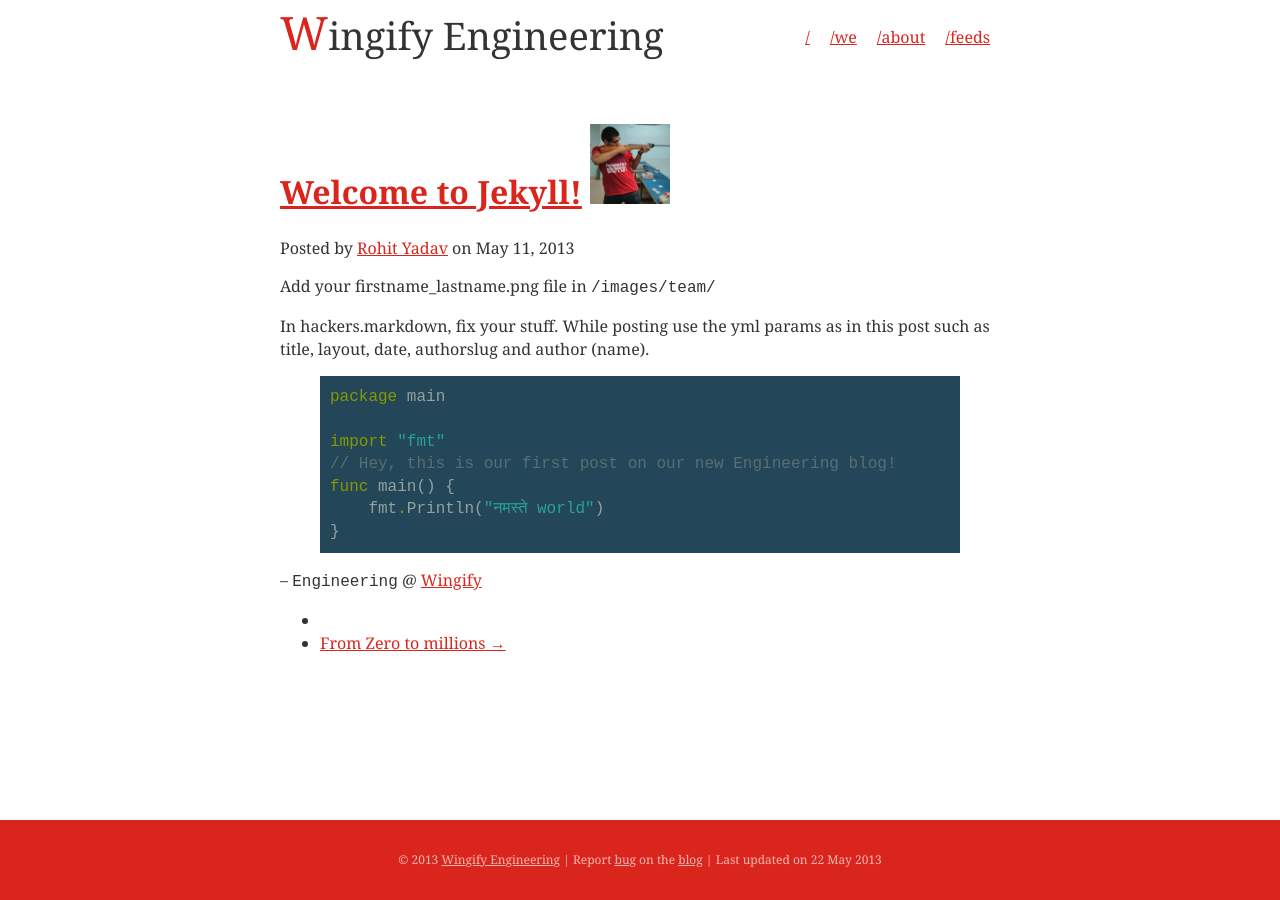
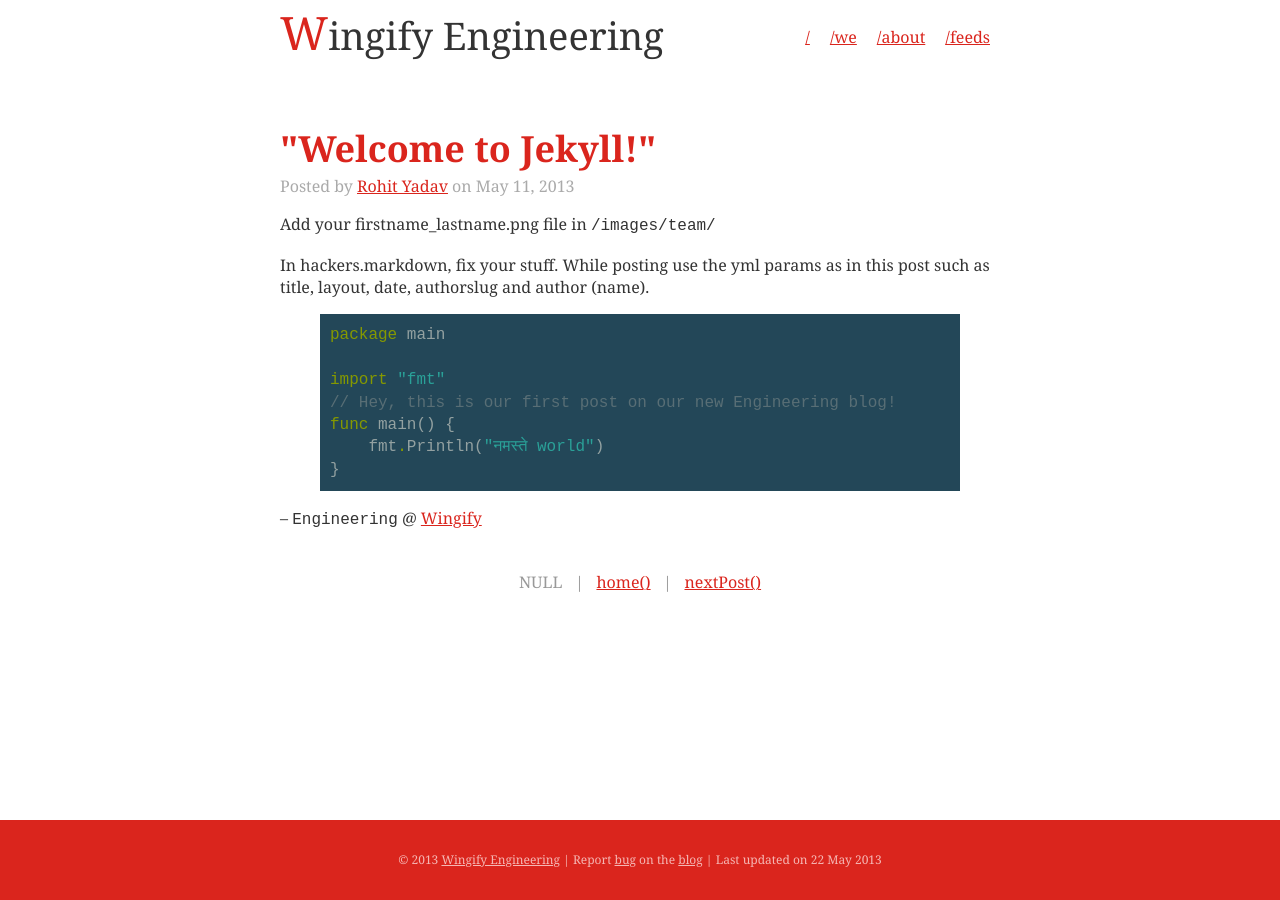
Before and after one commit to wingify/wingify.github.io, a Jekyll site: the page built from _posts/2013-05-10-welcome-to-jekyll.markdown, in a window 1280 px wide. Built offline with Jekyll 4.4.1, drawn with Linux system fonts in a browser that asks for light colours; comment, search, counter and statistics services are not loaded.

Commit message:
themize post layout

```diff
--- a/_layouts/post.html
+++ b/_layouts/post.html
@@ -2,29 +2,39 @@
 layout: default
 ---
 
-<div class="page-header">
-  <h1>
-    <a href='{{page.url}}'>{{page.title}}</a>
-    <small style="font-size: 16px;"><a href="{{page.url}}#disqus_thread"></a></small>
-    <a href="/team/#{{page.authorslug}}">
-      <img src="/images/team/{{page.authorslug}}.png" class="img-circle pull-right" style="width: 80px; height: 80px;">
-    </a>
-  </h1>
-<p>Posted by <a href="/team/#{{page.authorslug}}">{{page.author}}</a> on {{ page.date | date: "%B %e, %Y" }}</p>
-</div>
+<section class="post">
+  <h2 class="post__title" href="{{page.url}}"> "{{page.title}}" </h2>
+
+  <!-- <small style="font-size: 12px;"><a href="{{page.url}}#disqus_thread"></a></small>
+   -->
+  <!-- <a href="/team/#{{page.authorslug}}">
+    <img src="/images/team/{{page.authorslug}}.png" class="img-circle pull-right" style="width: 80px; height: 80px;">
+  </a>
+ -->
+  <p class="post__meta">Posted by <a href="/team/#{{page.authorslug}}" class="author">{{ page.author }}</a> on {{ page.date | date: "%B %e, %Y" }}</p>
+
 {{ content }}
 
-<ul class="pager">
-  <li class="previous">
+</section>
+
+<section class="pager">
   {% if page.previous %}
-    <a rel="prev" title="Previous: {{ page.previous.title }}" href="{{ page.previous.url }}">&larr; {{ page.previous.title }}</a>
+    <a rel="prev" title="Previous: {{ page.previous.title }}" href="{{ page.previous.url }}">previousPost()</a>
+  {% else %}
+    NULL
   {% endif %}
-  </li>
-  <li class="next">
+
+  &nbsp;&nbsp;|&nbsp;&nbsp;
+
+  <a href="/">home()</a>
+
+  &nbsp;&nbsp;|&nbsp;&nbsp;
+
   {% if page.next %}
-    <a rel="next" title="Next: {{ page.next.title }}" href="{{ page.next.url }}">{{ page.next.title }} &rarr;</a>
+    <a rel="next" title="Next: {{ page.next.title }}" href="{{ page.next.url }}">nextPost()</a>
+  {% else %}
+    NULL
   {% endif %}
-  </li>
-</ul>
+</section>
 
 {% include comments.html %}
--- a/css/style.css
+++ b/css/style.css
@@ -47,6 +47,9 @@ header {
   list-style: none;
   margin: 0 10px; }
 
+.date {
+  text-transform: uppercase; }
+
 .footer-push {
   height: 80px; }
 
@@ -61,7 +64,6 @@ footer {
   footer, footer a {
     color: #f5b7b4; }
 
-/* Archieve */
 .post-list {
   width: 80%;
   margin: 0 auto;
@@ -81,6 +83,20 @@ footer {
 
 .post-list__item__author {
   color: #AAA; }
+
+.post__title {
+  margin: 0;
+  font-size: 36px;
+  color: #da251d; }
+
+.post__meta {
+  margin: 0 0 10px;
+  color: #AAA; }
+
+.pager {
+  text-align: center;
+  color: #999;
+  margin: 40px 0; }
 
 /*
 Scrollbars
--- a/index.html
+++ b/index.html
@@ -10,7 +10,7 @@ title: Blog
     <article class="post-list__item">
       <a class="post-list__item__title" href="{{ post.url }}">{{ post.title }}</a>
 
-      <span class="post-list__item__date">{{ post.date | date: "%B %e, %Y" }}</span>
+      <span class="post-list__item__date date">{{ post.date | date: "%B %e, %Y" }}</span>
 
       <div class="post-list__item__author">
         - {{ post.author }}
```
Also changed, not shown: sass/style.scss (+27 -1 lines).
